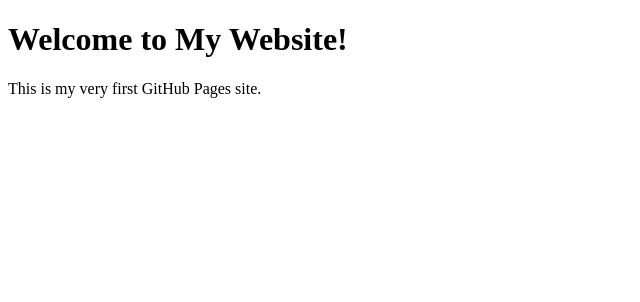
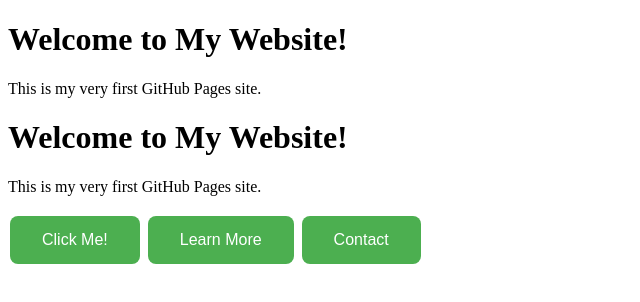
Before and after one commit to ariolaleh/ariolaleh.github.io, a plain HTML site: page index.html in a window 1280 px wide. Shown: the whole page, without its empty margins (0-640 px from the left). Drawn offline with Linux system fonts and the light colour scheme.

Commit message:
Update index.html

```diff
--- a/index.html
+++ b/index.html
@@ -10,3 +10,41 @@
   <p>This is my very first GitHub Pages site.</p>
 </body>
 </html>
+
+<!DOCTYPE html>
+<html lang="en">
+<head>
+  <meta charset="UTF-8">
+  <meta name="viewport" content="width=device-width, initial-scale=1.0">
+  <title>My GitHub Page</title>
+  <style>
+    /* Add some basic styling to the buttons */
+    .button {
+      background-color: #4CAF50; /* Green background */
+      border: none;
+      color: white;
+      padding: 15px 32px;
+      text-align: center;
+      text-decoration: none;
+      display: inline-block;
+      font-size: 16px;
+      margin: 4px 2px;
+      cursor: pointer;
+      border-radius: 8px;
+    }
+
+    .button:hover {
+      background-color: #45a049; /* Darker green on hover */
+    }
+  </style>
+</head>
+<body>
+  <h1>Welcome to My Website!</h1>
+  <p>This is my very first GitHub Pages site.</p>
+
+  <!-- Buttons -->
+  <button class="button">Click Me!</button>
+  <button class="button">Learn More</button>
+  <button class="button">Contact</button>
+</body>
+</html>
```
